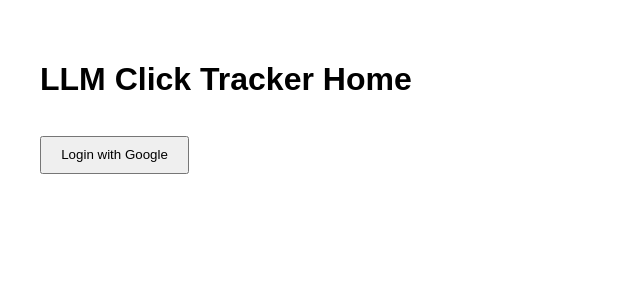
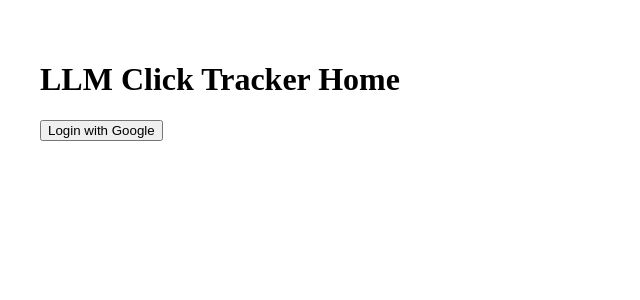
Before and after one commit to mrakeshreddy/llm-click-tracker, a Next.js app: page / in a window 1280 px wide. Shown: the top 300 px of the page, without its empty margins (0-640 px from the left). Built offline with nearby package versions, Linux system fonts and the light colour scheme; no server answers.

Commit message:
Update index.js

```diff
--- a/pages/index.js
+++ b/pages/index.js
@@ -1,30 +1,13 @@
 import { useEffect, useState } from 'react';
-import { initializeApp } from 'firebase/app';
-import { getAuth, signInWithPopup, GoogleAuthProvider, onAuthStateChanged } from 'firebase/auth';
-
-const firebaseConfig = {
-  apiKey: "AIzaSyDLW-g6eQaAHDZk3y8D96YjgtCeh0LPZBA",
-  authDomain: "llm-click-tracker.firebaseapp.com",
-  projectId: "llm-click-tracker",
-  storageBucket: "llm-click-tracker.appspot.com",
-  messagingSenderId: "981007181700",
-  appId: "1:981007181700:web:e0c933ad7ad1dbffbe94d1",
-};
-
-const app = initializeApp(firebaseConfig);
-const auth = getAuth(app);
-const provider = new GoogleAuthProvider();
+import { signInWithPopup, signOut, onAuthStateChanged } from 'firebase/auth';
+import { auth, provider } from '../firebase';
 
 export default function Home() {
   const [user, setUser] = useState(null);
 
   useEffect(() => {
-    const unsubscribe = onAuthStateChanged(auth, (currentUser) => {
-      if (currentUser) {
-        setUser(currentUser);
-      } else {
-        setUser(null);
-      }
+    const unsubscribe = onAuthStateChanged(auth, (firebaseUser) => {
+      setUser(firebaseUser);
     });
     return () => unsubscribe();
   }, []);
@@ -33,34 +16,27 @@ export default function Home() {
     try {
       await signInWithPopup(auth, provider);
     } catch (error) {
-      console.error('Login error:', error);
+      console.error(error);
     }
   };
 
-  const handleGSCConnect = () => {
-    const clientId = "981007181700-m0c7pkdh6eg5fob2p7ct36kfgsffh01i.apps.googleusercontent.com";
-    const redirectUri = "https://llm-click-tracker.vercel.app/api/auth/callback";
-
-    const scope = encodeURIComponent('https://www.googleapis.com/auth/webmasters.readonly');
-    const authUrl = `https://accounts.google.com/o/oauth2/v2/auth?client_id=${clientId}&redirect_uri=${redirectUri}&response_type=token&scope=${scope}`;
-
-    window.location.href = authUrl;
+  const handleLogout = () => {
+    signOut(auth);
   };
 
   return (
-    <div style={{ padding: '2rem', fontFamily: 'Arial, sans-serif' }}>
+    <div style={{ padding: "2rem" }}>
       <h1>LLM Click Tracker Home</h1>
 
       {!user ? (
-        <button onClick={handleLogin} style={{ padding: '0.6rem 1.2rem', marginTop: '1rem' }}>
-          Login with Google
-        </button>
+        <button onClick={handleLogin}>Login with Google</button>
       ) : (
         <div>
           <p>Welcome, {user.displayName}</p>
-          <button onClick={handleGSCConnect} style={{ padding: '0.6rem 1.2rem', marginTop: '1rem' }}>
-            Connect with Google Search Console
-          </button>
+          <button onClick={handleLogout}>Logout</button>
+          <br />
+          <br />
+          <button>Connect with Google Search Console</button>
         </div>
       )}
     </div>
```
